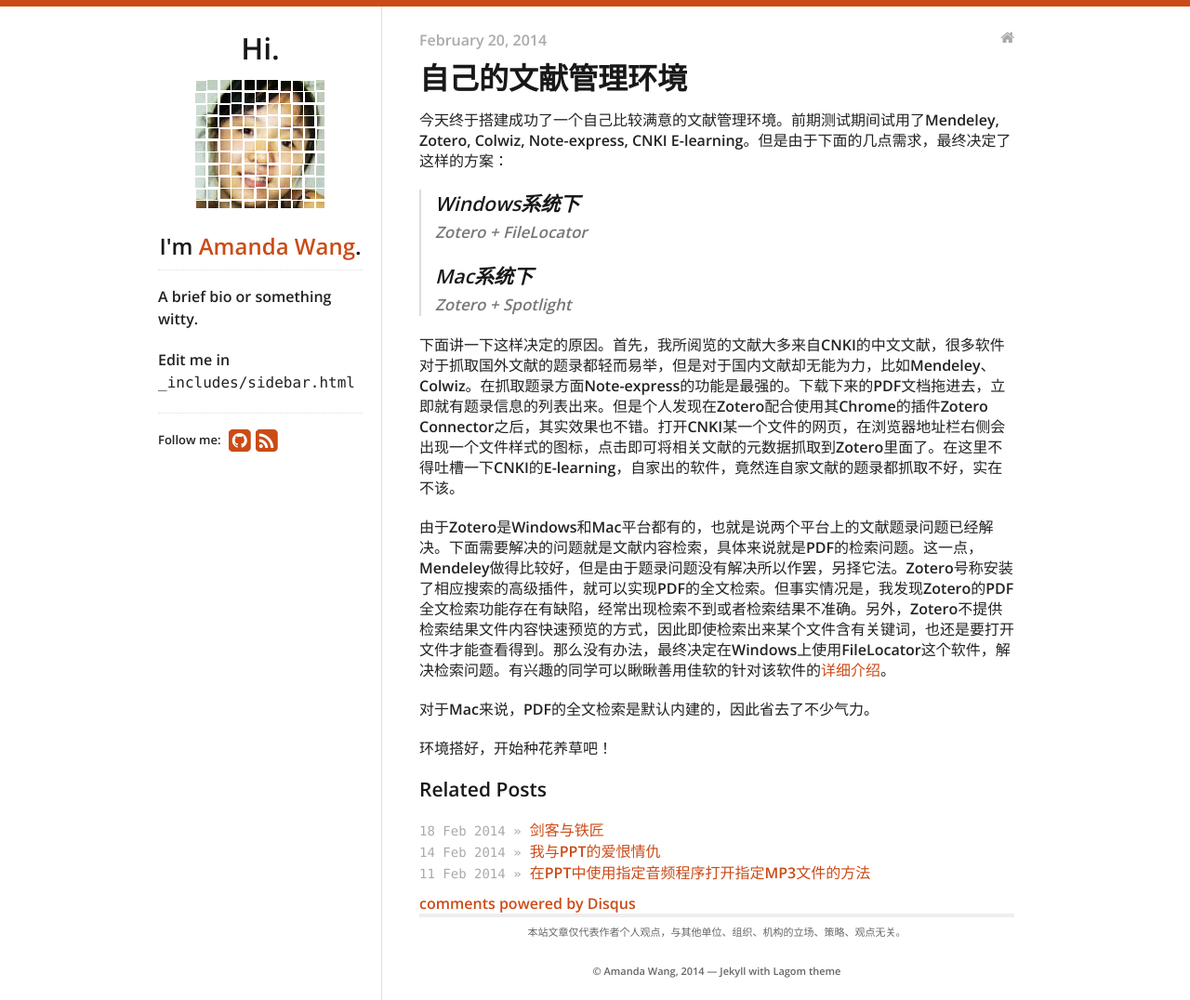
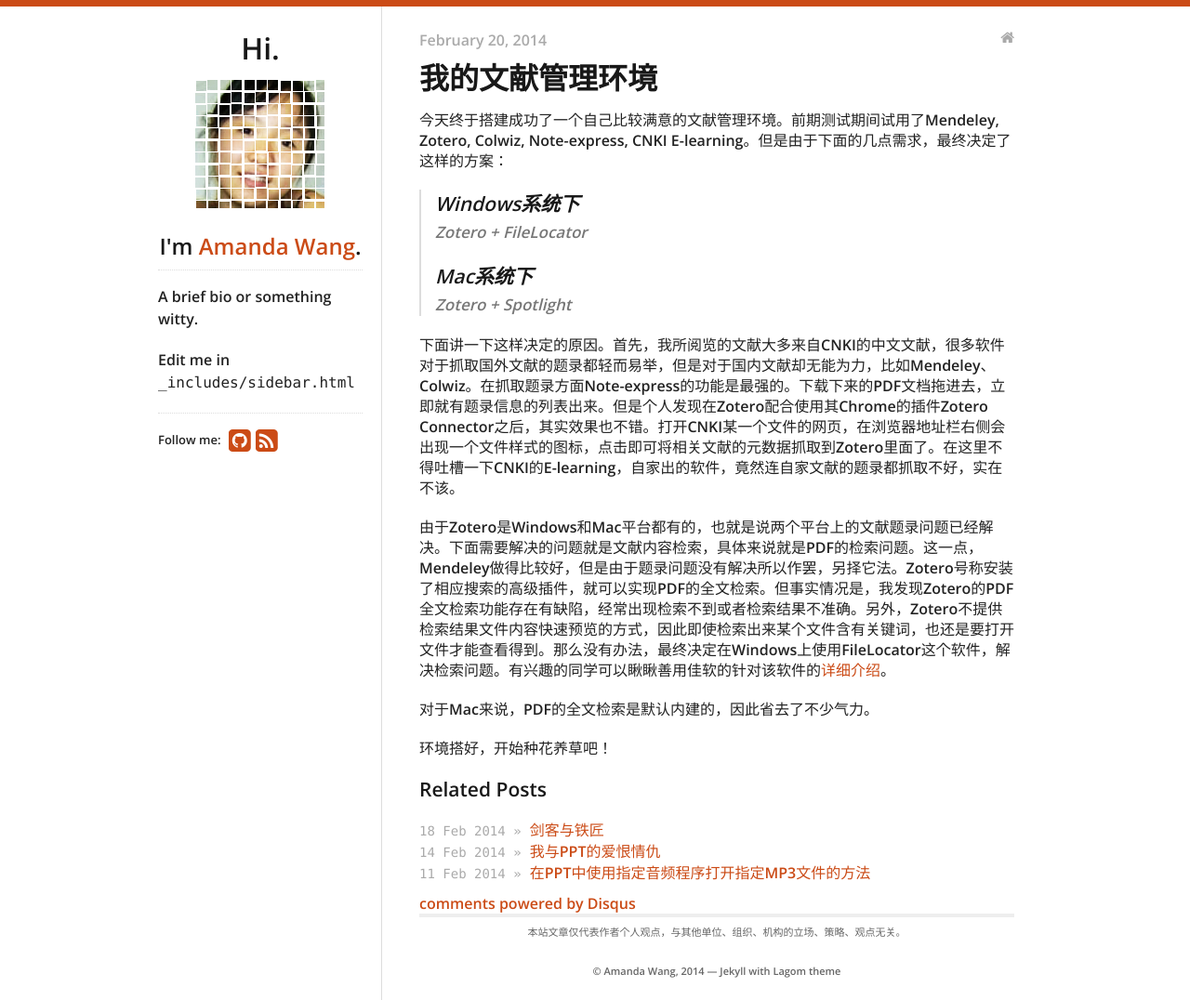
Before and after one commit to fantaghiro/fantaghiro.github.io, a Jekyll site: the page built from _posts/2014-02-20-Reference-Management.markdown, in a window 1280 px wide. Shown: the whole page at 93% size. Built offline with Jekyll 4.4.1, drawn with Linux system fonts in a browser that asks for light colours; nearby versions of some CDN libraries; comment, search, counter and statistics services are not loaded.

Commit message:
Update 2014-02-20-Reference-Management.markdown

```diff
--- a/_posts/2014-02-20-Reference-Management.markdown
+++ b/_posts/2014-02-20-Reference-Management.markdown
@@ -1,12 +1,15 @@
 ---
 layout: post
-title: 自己的文献管理环境
+title: 我的文献管理环境
 category: edu
 tags:
 - 文献管理
+- 科研
+- 软件评测
 ---
 
 今天终于搭建成功了一个自己比较满意的文献管理环境。前期测试期间试用了Mendeley, Zotero, Colwiz, Note-express, CNKI E-learning。但是由于下面的几点需求，最终决定了这样的方案：
+<!--more-->
 
 > #### Windows系统下 ####
 > Zotero + FileLocator
```
